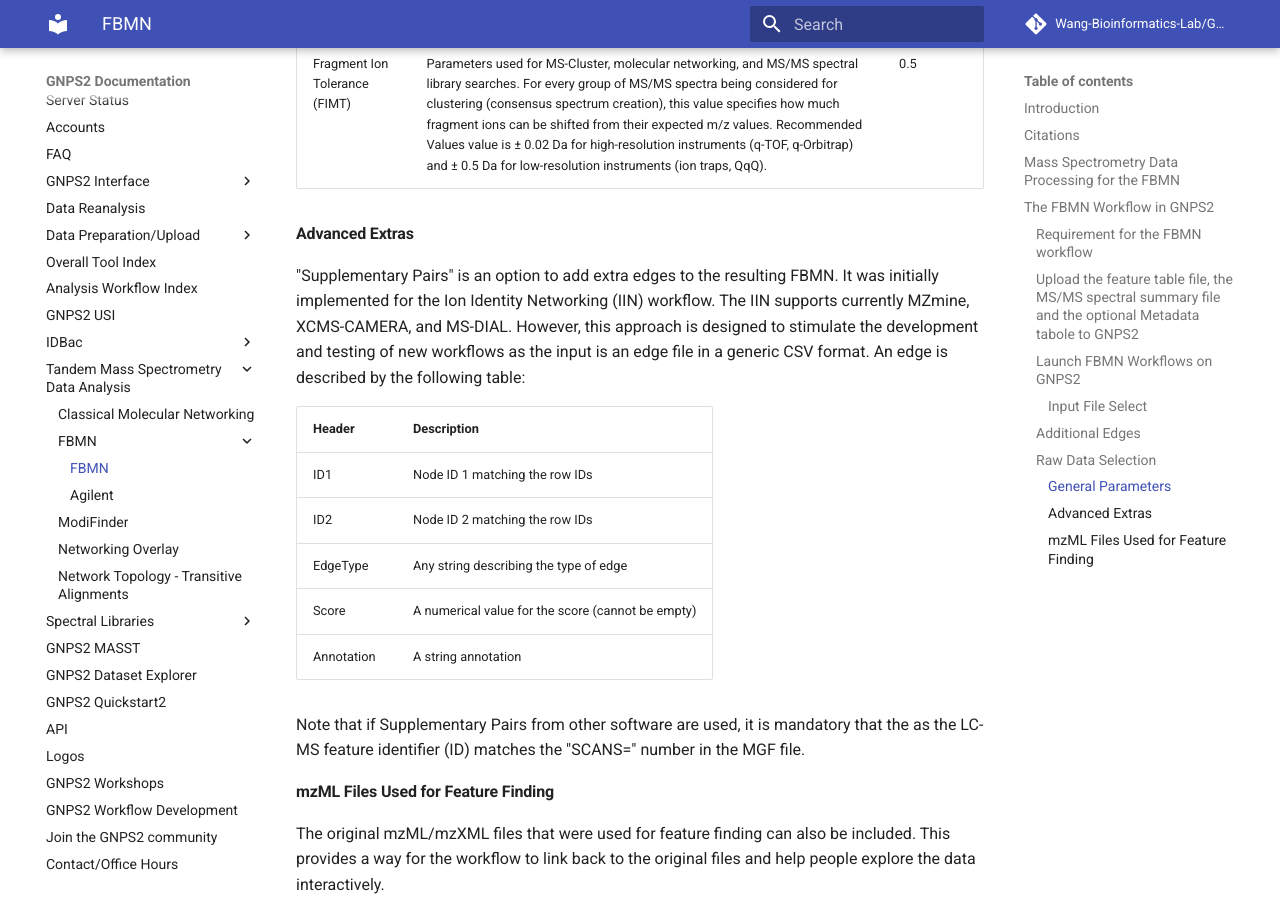
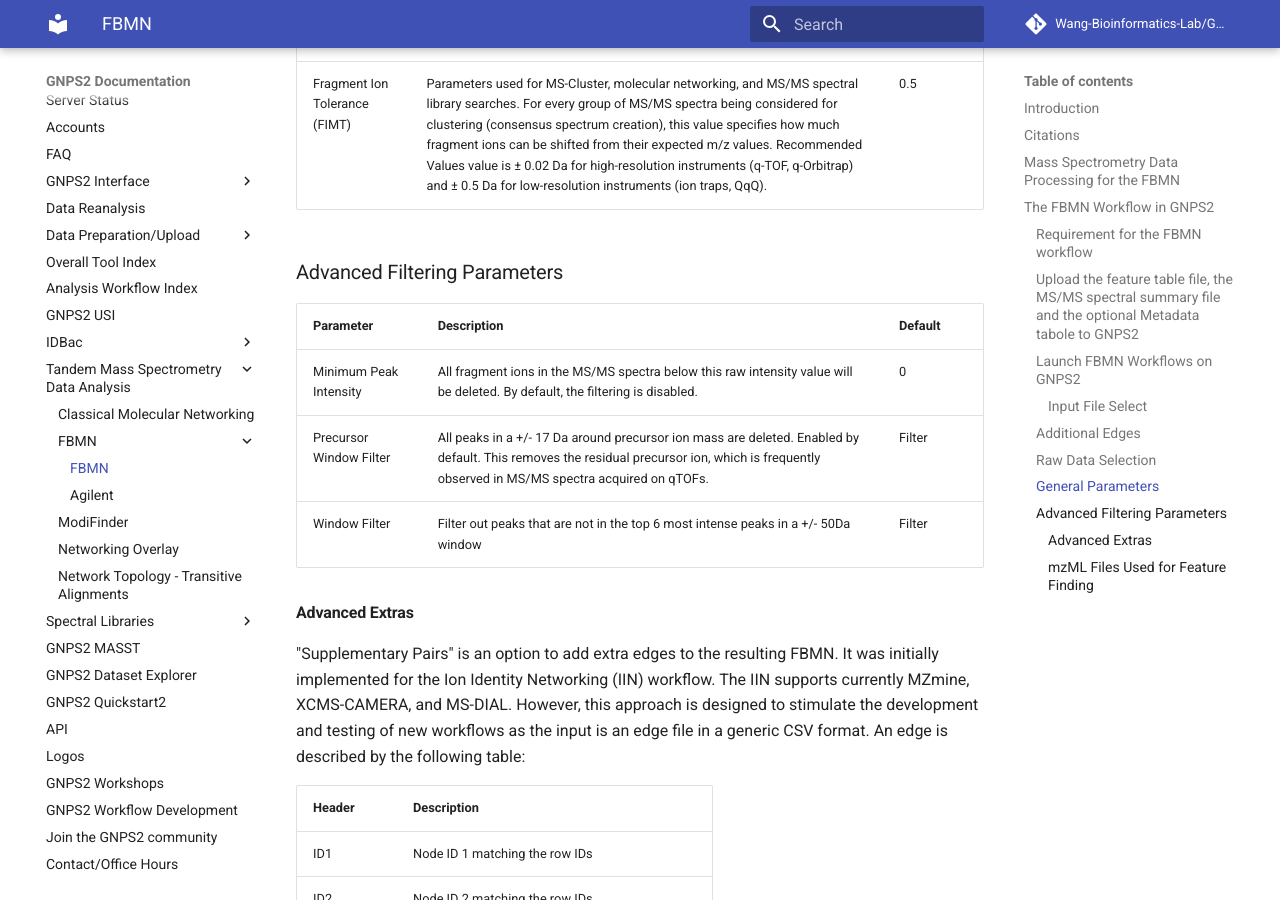
Before and after one commit to Wang-Bioinformatics-Lab/GNPS2_Documentation, an MkDocs documentation site: the page built from docs/fbmn.md, in a window 1280 px wide and 900 px high, scrolled down 3524 px. Built offline with MkDocs 1.6.1 and Material for MkDocs 9.7.7, drawn with Linux system fonts in a browser that asks for light colours; comment, search, counter and statistics services are not loaded.

Commit message:
Update fbmn.md
More content added

```diff
--- a/docs/fbmn.md
+++ b/docs/fbmn.md
@@ -69,11 +69,19 @@ At [GNPS2 homepage](https://gnps2.org/homepage) click “Launch Workflows”, fi
 1. Use "Input Raw Data Folder (Optional)" to select the optional *"Original mzML Files"*
 
 
-#### General Parameters
+### General Parameters
 | Parameter  | Description          | Default |
 | ------------- |-------------| -----|
 | Precursor Ion Tolerance (PIMT) | Parameter used for MS-Cluster and spectral library search expressed in Daltons. This value influences the aforementioned clustering of nearly-identical MS/MS spectra via MS-Cluster. Note that the value of this parameters should be consistent with the capabilities of the mass spectrometer and the specific instrument method used to generated the MS/MS data. Recommended Values value is ± 0.02 Da for high-resolution instruments (q-TOF, q-Orbitrap) and ± 2.0 Da for low-resolution instruments (ion traps, QqQ).| 2.0 |
 | Fragment Ion Tolerance (FIMT)	      | Parameters used for MS-Cluster, molecular networking, and MS/MS spectral library searches. For every group of MS/MS spectra being considered for clustering (consensus spectrum creation), this value specifies how much fragment ions can be shifted from their expected m/z values. Recommended Values value is ± 0.02 Da for high-resolution instruments (q-TOF, q-Orbitrap) and ± 0.5 Da for low-resolution instruments (ion traps, QqQ). | 0.5 |
+
+### Advanced Filtering Parameters
+| Parameter        | Description          | Default
+| ------------- |-------------| -----|
+| Minimum Peak Intensity | All fragment ions in the MS/MS spectra below this raw intensity value will be deleted. By default, the filtering is disabled. | 0  |
+| Precursor Window Filter | All peaks in a +/- 17 Da around precursor ion mass are deleted. Enabled by default. This removes the residual precursor ion, which is frequently observed in MS/MS spectra acquired on qTOFs. | Filter | |
+|Window Filter | Filter out peaks that are not in the top 6 most intense peaks in a +/- 50Da window | Filter |
+
 
 
 #### Advanced Extras
```
